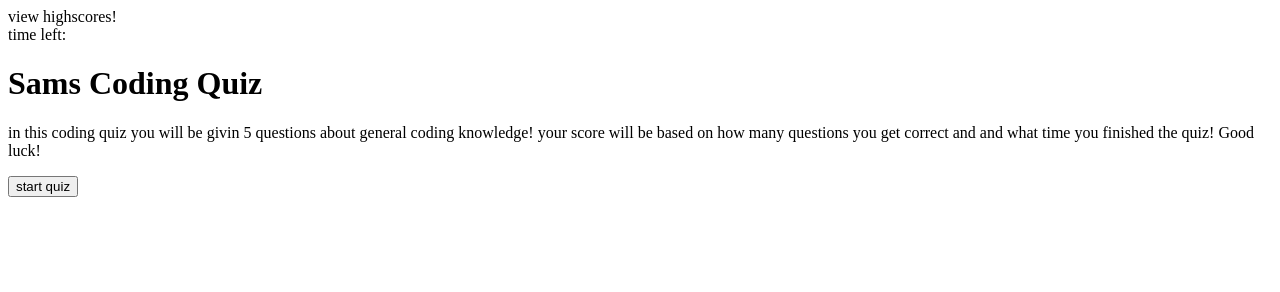
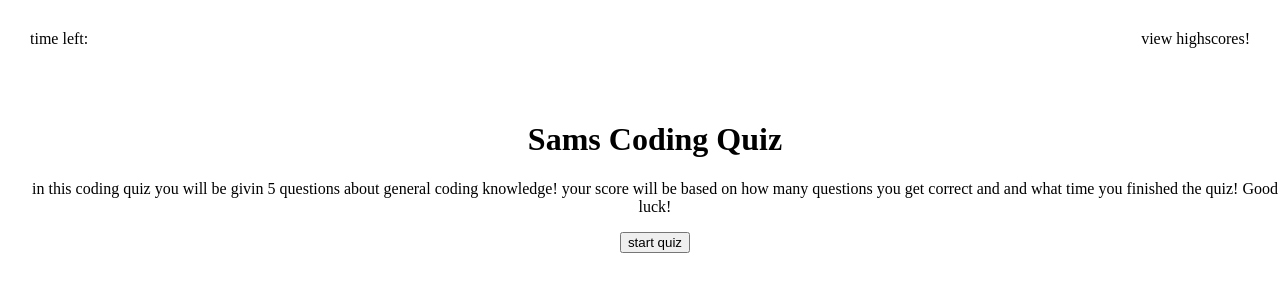
Before and after one commit to SamMcPeak/coding-quiz, a plain HTML site: page index.html in a window 1280 px wide. Drawn offline with Linux system fonts and the light colour scheme.

Commit message:
added basic styles to the base html

```diff
--- /dev/null
+++ b/assets/css/style.css
@@ -0,0 +1,19 @@
+.timer {
+    position:absolute;
+    left:30px ;
+    top:30px;
+}
+
+.highscores {
+    position:absolute;
+    right:30px ;
+    top:30px;
+}
+
+.starting-page{
+    position: absolute;
+    top:100px;
+    left: 30px;
+    text-align: center;
+
+}
--- a/assets/index.html
+++ b/index.html
@@ -5,8 +5,7 @@
     <meta http-equiv="X-UA-Compatible" content="IE=edge">
     <meta name="viewport" content="width=device-width, initial-scale=1.0">
     <title>Sams Coding Quiz!</title>
-
-
+    <link rel="stylesheet" href="./assets/css/style.css"/>
 </head>
 
 
```
Also changed, not shown: assets/js/script.js (added), assets/style.css (deleted), 2 other files.
